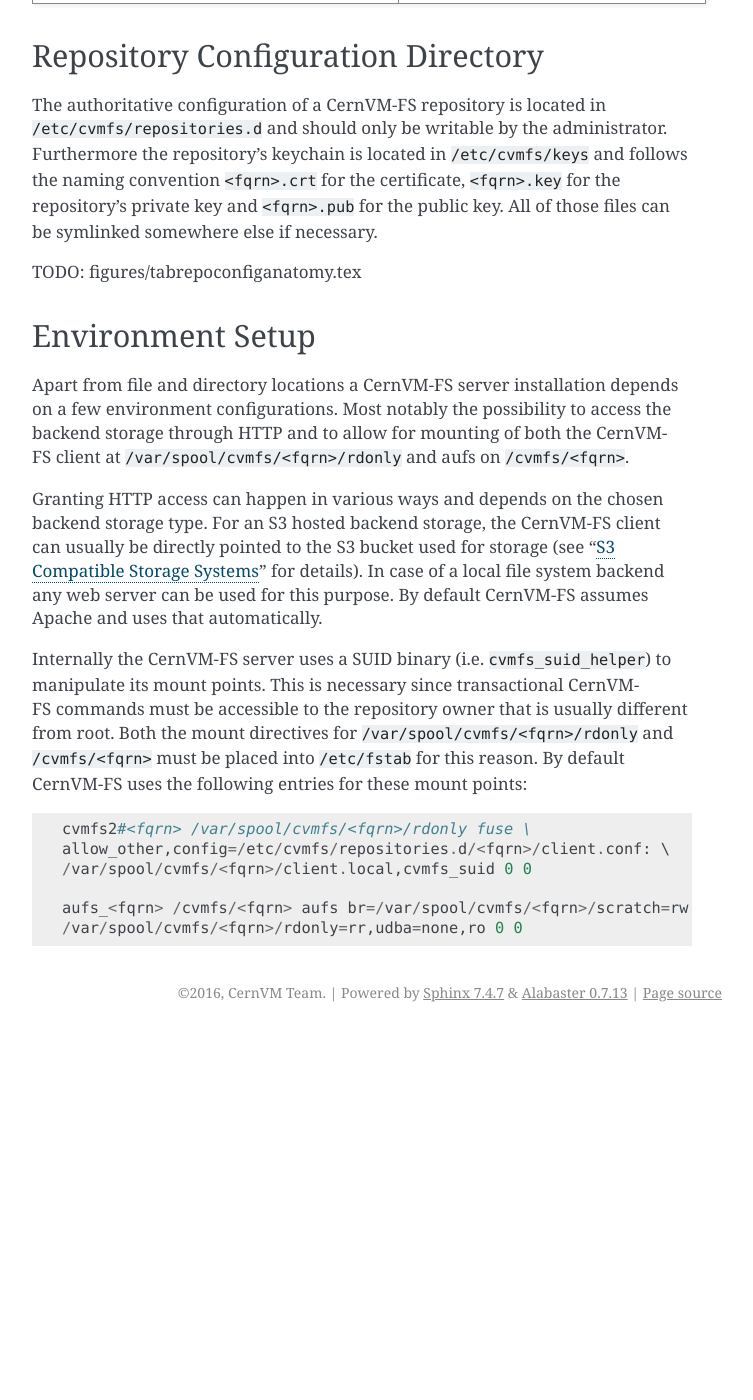
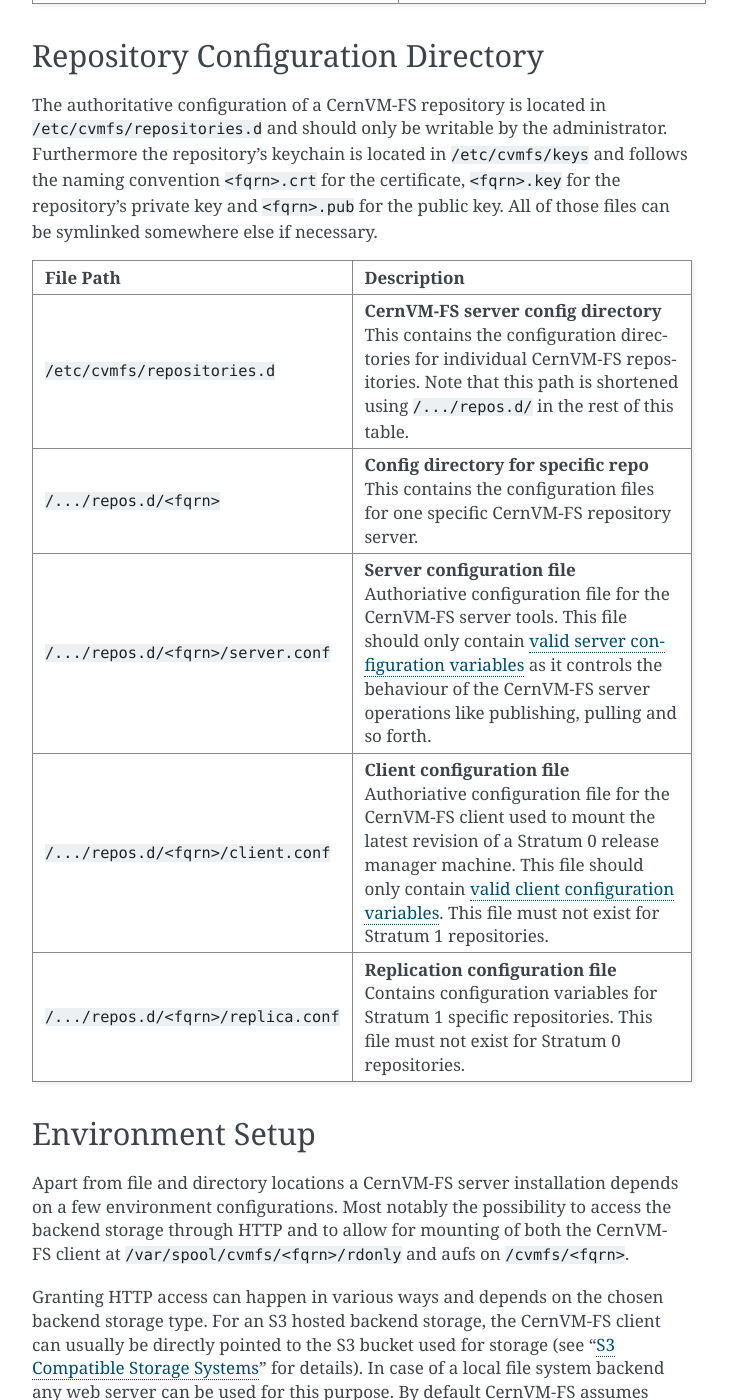
Before and after one commit to cvmfs/doc-cvmfs, a Sphinx documentation site: the page built from docs/apx-serverinfra.rst, in a window 1280 px wide and 1400 px high, scrolled down 3783 px. Shown: the whole window, without its empty margins (388-1141 px from the left). Built offline with Sphinx 7.4.7, drawn with Linux system fonts in a browser that asks for light colours; before the commit the page ends 4815 px from its top, so only the background shows below that.

Commit message:
add /etc/cvmfs description table

```diff
--- a/docs/apx-serverinfra.rst
+++ b/docs/apx-serverinfra.rst
@@ -150,7 +150,36 @@
 ``<fqrn>.pub`` for the public key. All of those files can be symlinked
 somewhere else if necessary.
 
-TODO: figures/tabrepoconfiganatomy.tex
+==================================== ==================================================
+**File Path**                        **Description**
+==================================== ==================================================
+``/etc/cvmfs/repositories.d``        **CernVM-FS server config directory** |br|
+                                     This contains the configuration directories for
+                                     individual CernVM-FS repositories. Note that this
+                                     path is shortened using ``/.../repos.d/`` in the
+                                     rest of this table.
+``/.../repos.d/<fqrn>``              **Config directory for specific repo** |br|
+                                     This contains the configuration files for one
+                                     specific CernVM-FS repository server.
+``/.../repos.d/<fqrn>/server.conf``  **Server configuration file** |br|
+                                     Authoriative configuration file for the CernVM-FS
+                                     server tools. This file should only contain
+                                     :ref:`valid server configuration variables
+                                     <apxsct_serverparameters>` as it controls the
+                                     behaviour of the CernVM-FS server operations like
+                                     publishing, pulling and so forth.
+``/.../repos.d/<fqrn>/client.conf``  **Client configuration file** |br|
+                                     Authoriative configuration file for the CernVM-FS
+                                     client used to mount the latest revision of a
+                                     Stratum 0 release manager machine. This file should
+                                     only contain :ref:`valid client configuration
+                                     variables <apxsct_clientparameters>`. This file
+                                     must not exist for Stratum 1 repositories.
+``/.../repos.d/<fqrn>/replica.conf`` **Replication configuration file** |br|
+                                     Contains configuration variables for Stratum 1
+                                     specific repositories. This file must not exist
+                                     for Stratum 0 repositories.
+==================================== ==================================================
 
 Environment Setup
 -----------------
```
